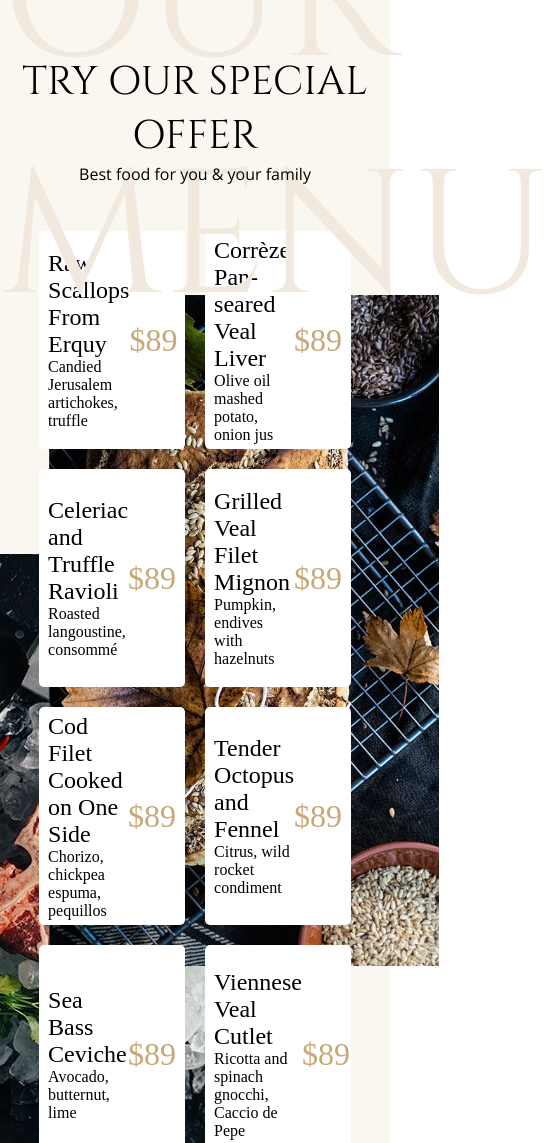
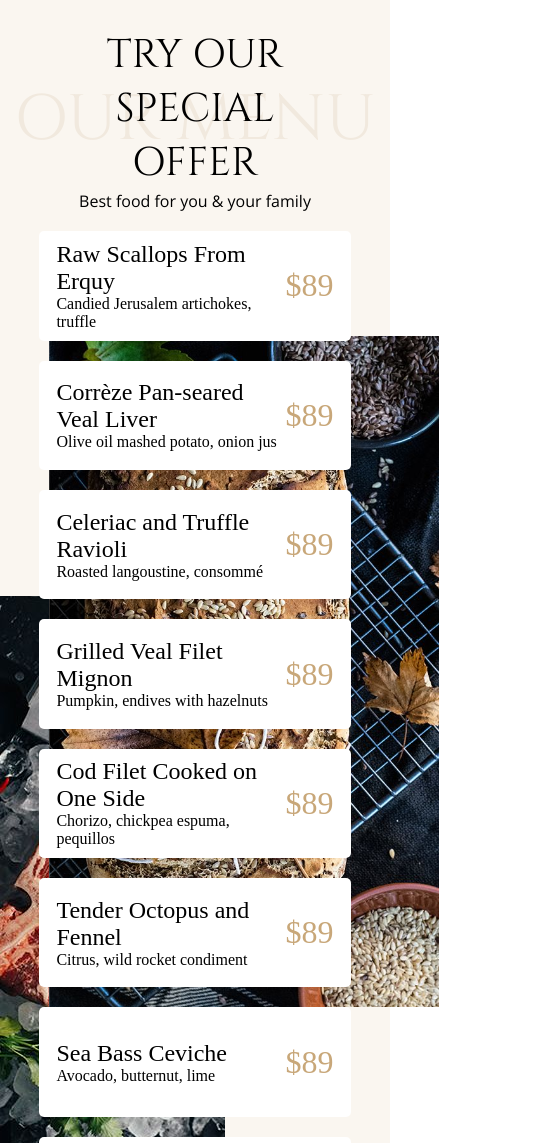
Before and after one commit to becodeorg/hamilton-8-kababi-ilias-jerome, a plain HTML site: page text.html in a window 390 px wide. Shown: the top 1143 px of the page, 550 px wide, since content can reach past the window. Drawn offline with nearby package versions, Linux system fonts and the light colour scheme; a web font is replaced by a local one.

Commit message:
responsive section 4

```diff
--- a/libs/_section4.scss
+++ b/libs/_section4.scss
@@ -125,3 +125,58 @@
     margin-bottom: 2.5%;
     margin-right: 5%;
 }
+
+
+@media (max-width: 928px) {
+
+    .section4-upper {
+
+        .text-bg {
+        font-size: 600%;
+        text-align: center;
+        }
+    }
+
+ }
+
+
+ @media (max-width: 425px) {
+
+    .section4-upper {
+
+        .text-bg {
+        font-size: 400%;
+        text-align: center;
+        }
+
+        .section4titre {
+            margin-left: 15%;
+            margin-right: 15%;
+
+        }
+    }
+
+    .section4-grid {
+
+        grid-template-columns: repeat(1, 1fr);
+        grid-template-rows: repeat(8, 1fr);
+        margin-bottom: 25%;
+        z-index: 3;
+
+        .section4-carte {
+            display: flex;
+            justify-content: space-between;
+            align-items:center;
+            flex-direction: row;
+            background-color: #FFFFFF;
+            border: transparent 2px dashed;
+            border-radius: 5px;
+
+            &:hover {
+                border: #c8a779 2px dashed;
+            }
+        }
+
+    }
+
+ }
```
Also changed, not shown: styles.css, 1 other file.
